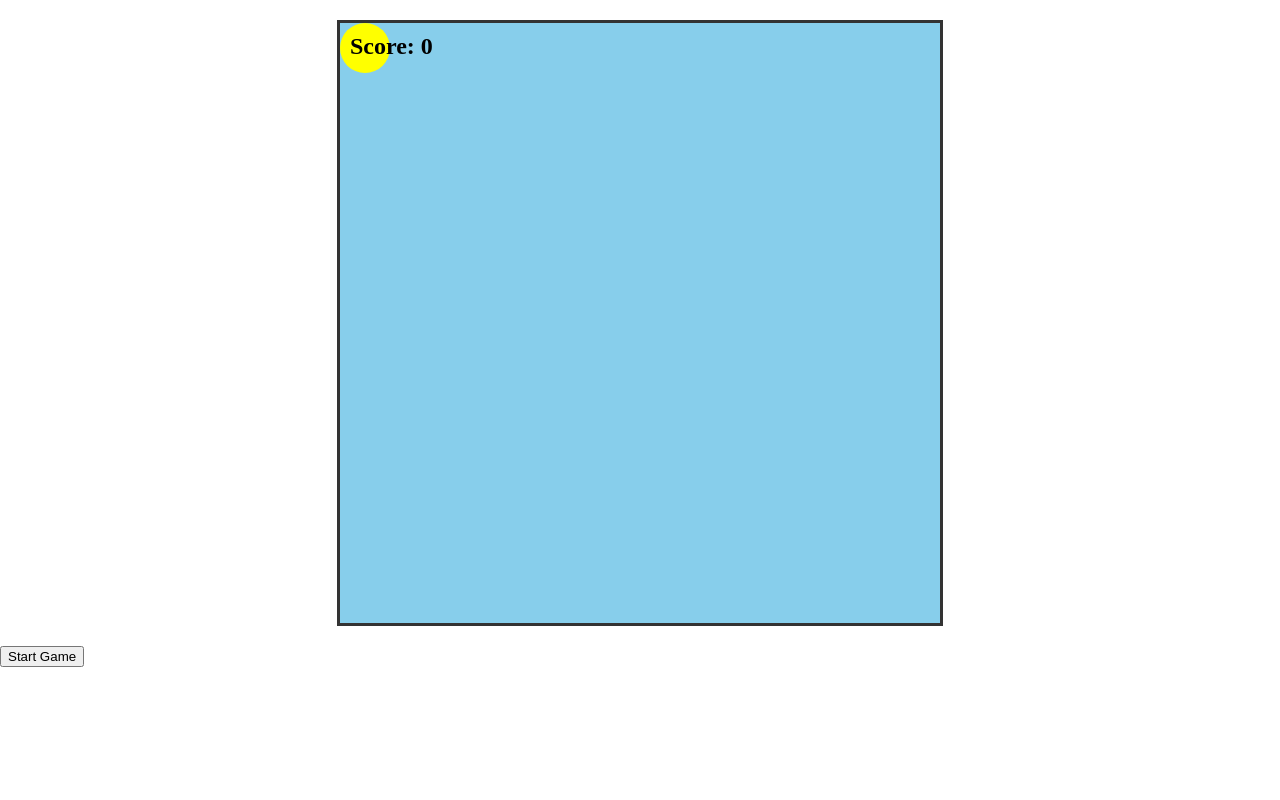
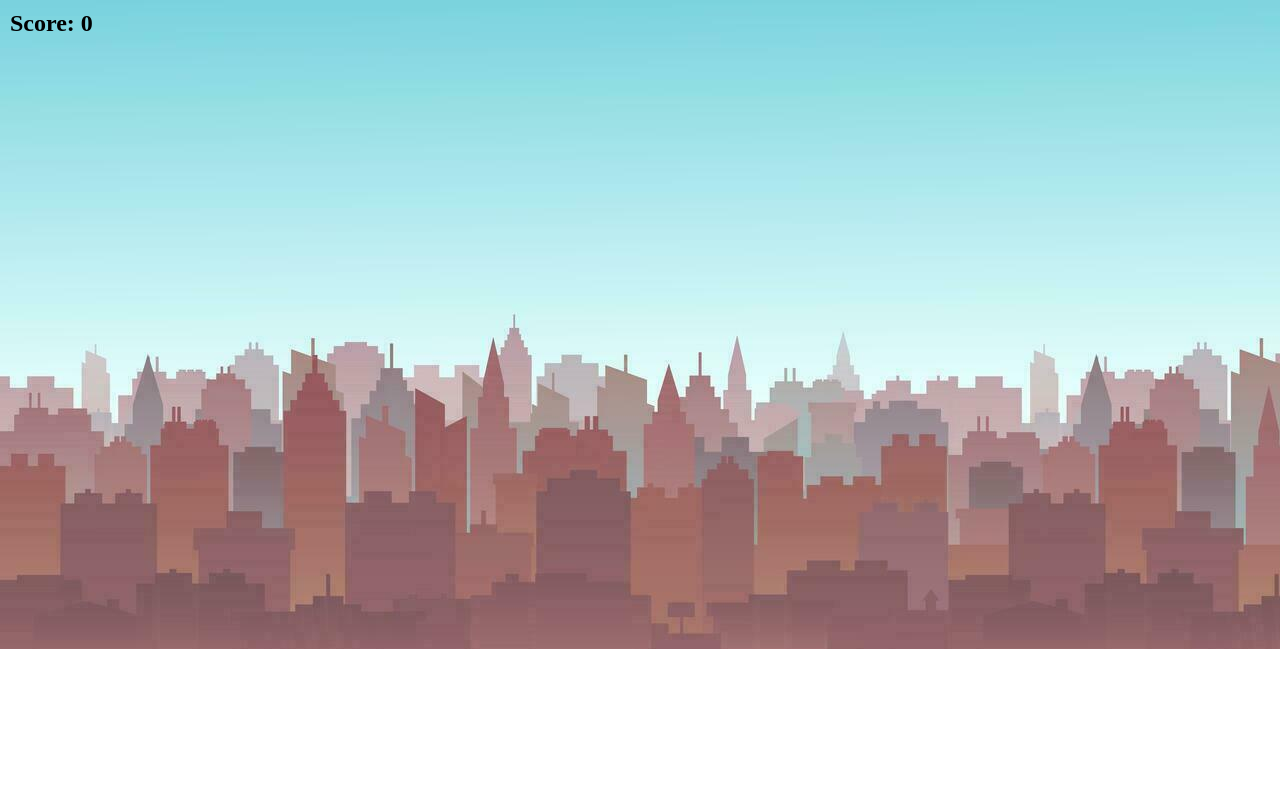
Before and after one commit to suryanshgupta6502/mkb-aaag, a website built with Vite: page index.html in a window 1280 px wide. Built offline with nearby package versions, Linux system fonts and the light colour scheme; files whose address does not match are found by name.

Commit message:
city add

```diff
--- a/index.html
+++ b/index.html
@@ -13,13 +13,18 @@
 <body>
   <div id="app"></div>
 
+
+  <div class="city">
+    <img src="cityscape-skyline-illustration-city-buildings-cartoon-style-scape-vector.jpg" alt="">
+  </div>
+
   <!-- <div class="playbutton">play</div> -->
 
 
   <!-- <canvas id="gameCanvas"></canvas> -->
 
-  <!-- <img id="pipeGifSource" src="fire-fire-emote.gif" style="position: absolute; left: -9999px; visibility: visible; -->
-  <!-- left: 10px;" alt="Pipe Texture GIF"> -->
+  <!-- <img id="pipeGifSource" src="fire-fire-emote.gif" style="position: absolute; left: -9999px; visibility: visible;
+  left: 10px;" alt="Pipe Texture GIF"> -->
 
 
   <div id="game-container">
@@ -31,7 +36,7 @@
     <div id="score-display">Score: 0</div>
   </div>
 
-  <button class="playbutton">Start Game</button>
+  <div class="playbutton">Start Game</div>
 
 
 
--- a/src/main.js
+++ b/src/main.js
@@ -3,27 +3,35 @@ const gameContainer = document.getElementById("game-container");
 const birdElement = document.getElementById("bird");
 const scoreDisplay = document.getElementById("score-display");
 
+
+const container = document.querySelector("#game-container");
+const rect = container.getBoundingClientRect();
+console.log(rect.width);
+
 // --- Constants ---
-const GAME_WIDTH = 600;
-const GAME_HEIGHT = 600;
+const GAME_WIDTH = rect.width
+const GAME_HEIGHT = rect.height
 const PIPE_SPEED = 3;
 const PIPE_GAP = 250;
 const PIPE_INTERVAL = 200;
 
 // --- Audio ---
-const flapSound = new Audio("bn.mp3");
-const hitSound = new Audio("maka-bhosda-aag-meme-amitabh-bachan-made-with-Voicemod.mp3");
+const bnc = new Audio("bn.mp3");
+const mkb = new Audio("maka-bhosda-aag-meme-amitabh-bachan-made-with-Voicemod.mp3");
 
 // --- Game State ---
 let bird, pipes, frame, score, gameOver;
+// console.log(document.querySelector("#bird").style.width);
+const bird_bound = document.querySelector("#bird").getBoundingClientRect()
+console.log(bird_bound.width);
 
 // --- Bird Properties ---
 function initBird() {
   return {
-    x: 100,
+    x: rect.width / 2,
     y: 150,
-    width: 30,
-    height: 30,
+    width: bird_bound.width,
+    height: bird_bound.height,
     gravity: 0.6,
     lift: -10,
     velocity: 0
@@ -32,8 +40,8 @@ function initBird() {
 
 // --- Event Listeners ---
 document.querySelector(".playbutton").addEventListener("click", () => {
-  flapSound.currentTime = 0;
-  flapSound.play();
+  bnc.currentTime = 0;
+  bnc.play();
   restartGame();
 });
 
@@ -44,10 +52,15 @@ document.addEventListener("keydown", e => {
       return;
     }
     bird.velocity = bird.lift;   // negative velocity => jump
-    flapSound.currentTime = 0;
-    flapSound.play();
+    bnc.currentTime = 0;
+    bnc.play();
   }
 });
+
+
+restartGame();
+
+
 
 // --- Restart Game ---
 function restartGame() {
@@ -79,6 +92,8 @@ function createPipe() {
   const topPipe = document.createElement("div");
   topPipe.className = "pipe-top";
   topPipe.style.height = topHeight + "px";
+
+  console.log(topPipe.style.height);
 
   const bottomPipe = document.createElement("div");
   bottomPipe.className = "pipe-bottom";
@@ -144,10 +159,13 @@ function updatePipes() {
 
 // --- Collision Detection ---
 function detectCollision(pipe) {
+  const tolerance = 70;
+  // console.log(bird.y, bird.height);
+
   return (
     bird.x < pipe.x + pipe.width &&
     bird.x + bird.width > pipe.x &&
-    (bird.y < pipe.top || bird.y + bird.height > pipe.bottom)
+    (bird.y < (pipe.top - tolerance) || bird.y + bird.height > (pipe.bottom + tolerance))
   );
 }
 
@@ -155,8 +173,8 @@ function detectCollision(pipe) {
 function triggerGameOver() {
   if (gameOver) return;
   gameOver = true;
-  hitSound.currentTime = 0;
-  hitSound.play();
+  mkb.currentTime = 0;
+  mkb.play();
 }
 
 // --- Main Game Loop ---
--- a/style.css
+++ b/style.css
@@ -16,27 +16,61 @@ canvas {
   height: 100vh;
 }
 
+.city {
+  z-index: 0;
+  position: absolute;
+  top: 0;
+
+  /* overflow: hidden; */
+
+  width: 100%;
+  overflow: hidden;
+
+}
+
+.city img {
+
+  /* max-width: 100%; */
+  height: auto;
+  /* display: block; */
+}
+
 
 #game-container {
+  z-index: 10;
   position: relative;
-  width: 600px;
+  width: 100%;
   /* Fixed width for game logic */
-  height: 600px;
+  height: 100%;
   /* Fixed height for game logic */
-  margin: 20px auto;
-  border: 3px solid #333;
+  /* margin: 20px auto; */
+  /* border: 3px solid #333; */
   overflow: hidden;
-  background-color: skyblue;
+  background-color: transparent;
+
 }
 
 #bird {
   position: absolute;
-  width: 50px;
-  height: 50px;
-  background-color: yellow;
-  border-radius: 50%;
+  width: 10%;
+  height: auto;
+  height: 15%;
+  /* background-color: skyblue; */
+  border-radius: 5%;
   /* Transition for smoother movement, though not strictly Flappy Bird style */
   transition: background-color 0.1s;
+
+  background-image: url("sgd.png");
+  /* background-image: url("ooh-shit-transparent.png"); */
+  background-repeat: no-repeat;
+  background-size: contain;
+  background-position: center;
+
+
+  /* -webkit-mask-image: url('sgd.png'); */
+  /* -webkit-mask-repeat: no-repeat; */
+  /* -webkit-mask-size: contain; */
+
 }
 
 #score-display {
@@ -62,16 +96,45 @@ canvas {
 .pipe-bottom {
   position: absolute;
   width: 100%;
+
+  /* background-color: red;  */
+
   /* Use the GIF as the pipe texture! */
   background-image: url("fire-fire-emote.gif");
-  background-size: 50px auto;
+  background-repeat: no-repeat;
+  /* background-position: center; */
+
+  background-size: 80px 100%;
+  /* background-size: contain; */
   /* Ensures the GIF covers the 50px width */
 }
 
 .pipe-top {
   top: 0;
+  /* bottom: 0; */
+  transform: rotate(180deg);
 }
 
 .pipe-bottom {
   bottom: 0;
 }
+
+
+.playbutton {
+  z-index: 10;
+  position: absolute;
+  top: 0;
+
+  width: 100%;
+  height: 100%;
+  /* background-color: red; */
+
+  display: flex;
+  flex-direction: column;
+  justify-content: center;
+  align-items: center;
+
+  display: none;
+
+
+}
```
Also changed, not shown: public/MV5BN2JkNzFkYzktZmEwOS00OTI2LTk5NGQtNzEzYWJhNzliY2Q2XkEyXkFqcGc@._V1_.jpg (added), public/cityscape-skyline-illustration-city-buildings-cartoon-style-scape-vector.jpg (added), public/ooh-shit-transparent.png (added), public/sgd.jpg (added), public/sgd.png (added).
